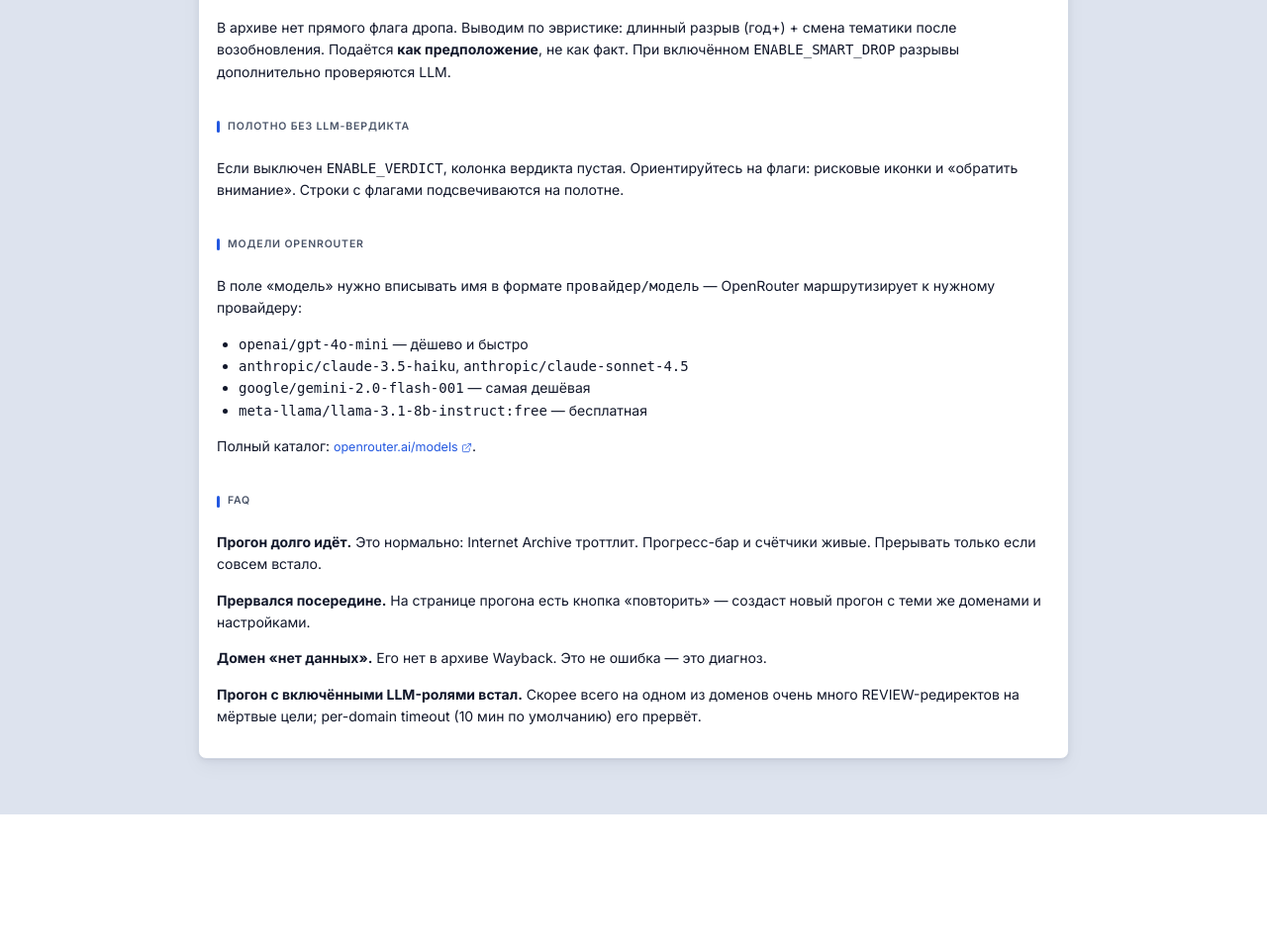
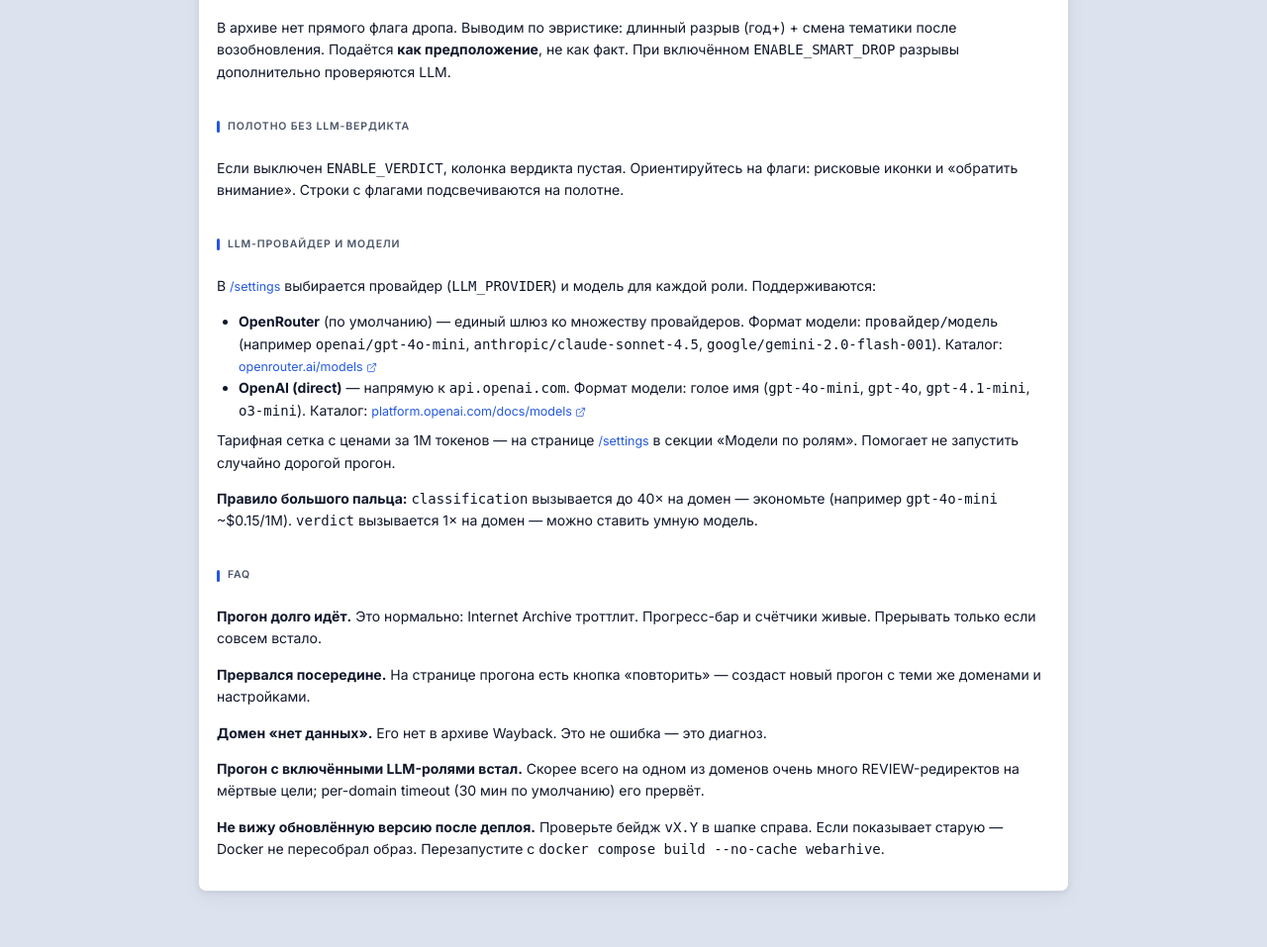
Before and after one commit to MaksimCH-afk/webarhive, a Python web app: template src/webarhive/web/templates/help.html in a window 1280 px wide. Shown: the part 746-1703 px from the top of the page at 99% size. Before the commit the page ends 1569 px from the top, so only its background shows below. Run offline with Jinja, Linux system fonts and the light colour scheme; the template is opened without the code that fills it, so the values that code supplies are empty.

Commit message:
docs: help.html — секция о LLM-провайдерах обновлена под v3.0
Раньше там был только OpenRouter (с устаревшим списком моделей).
Теперь — оба провайдера (OpenRouter и OpenAI direct) с форматом моделей,
ссылками на каталоги, упоминанием тарифной сетки в /settings и правилом
«classification экономь, verdict 1× можно дорогую».

Также правки в FAQ: per_domain_timeout 10мин → 30мин (актуальное
значение), добавлен пункт про проверку версии после деплоя.

```diff
--- a/src/webarhive/web/templates/help.html
+++ b/src/webarhive/web/templates/help.html
@@ -72,15 +72,14 @@
     </section>
 
     <section>
-      <div class="section-title" style="margin:0 0 8px">Модели OpenRouter</div>
-      <p>В поле «модель» нужно вписывать имя в формате <code>провайдер/модель</code> — OpenRouter маршрутизирует к нужному провайдеру:</p>
+      <div class="section-title" style="margin:0 0 8px">LLM-провайдер и модели</div>
+      <p>В <a class="help-link" href="/settings">/settings</a> выбирается провайдер (<code>LLM_PROVIDER</code>) и модель для каждой роли. Поддерживаются:</p>
       <ul style="margin:0;padding-left:22px">
-        <li><code>openai/gpt-4o-mini</code> — дёшево и быстро</li>
-        <li><code>anthropic/claude-3.5-haiku</code>, <code>anthropic/claude-sonnet-4.5</code></li>
-        <li><code>google/gemini-2.0-flash-001</code> — самая дешёвая</li>
-        <li><code>meta-llama/llama-3.1-8b-instruct:free</code> — бесплатная</li>
+        <li><b>OpenRouter</b> (по умолчанию) — единый шлюз ко множеству провайдеров. Формат модели: <code>провайдер/модель</code> (например <code>openai/gpt-4o-mini</code>, <code>anthropic/claude-sonnet-4.5</code>, <code>google/gemini-2.0-flash-001</code>). Каталог: <a class="help-link" href="https://openrouter.ai/models" target="_blank" rel="noopener">openrouter.ai/models {{ icon("ExternalLink", 11) }}</a></li>
+        <li><b>OpenAI (direct)</b> — напрямую к <code>api.openai.com</code>. Формат модели: голое имя (<code>gpt-4o-mini</code>, <code>gpt-4o</code>, <code>gpt-4.1-mini</code>, <code>o3-mini</code>). Каталог: <a class="help-link" href="https://platform.openai.com/docs/models" target="_blank" rel="noopener">platform.openai.com/docs/models {{ icon("ExternalLink", 11) }}</a></li>
       </ul>
-      <p>Полный каталог: <a class="help-link" href="https://openrouter.ai/models" target="_blank" rel="noopener">openrouter.ai/models {{ icon("ExternalLink", 11) }}</a>.</p>
+      <p style="margin-top:8px">Тарифная сетка с ценами за 1M токенов — на странице <a class="help-link" href="/settings">/settings</a> в секции «Модели по ролям». Помогает не запустить случайно дорогой прогон.</p>
+      <p style="margin-top:4px"><b>Правило большого пальца:</b> <code>classification</code> вызывается до 40× на домен — экономьте (например <code>gpt-4o-mini</code> ~$0.15/1M). <code>verdict</code> вызывается 1× на домен — можно ставить умную модель.</p>
     </section>
 
     <section>
@@ -88,7 +87,8 @@
       <p><b>Прогон долго идёт.</b> Это нормально: Internet Archive троттлит. Прогресс-бар и счётчики живые. Прерывать только если совсем встало.</p>
       <p><b>Прервался посередине.</b> На странице прогона есть кнопка «повторить» — создаст новый прогон с теми же доменами и настройками.</p>
       <p><b>Домен «нет данных».</b> Его нет в архиве Wayback. Это не ошибка — это диагноз.</p>
-      <p><b>Прогон с включёнными LLM-ролями встал.</b> Скорее всего на одном из доменов очень много REVIEW-редиректов на мёртвые цели; per-domain timeout (10 мин по умолчанию) его прервёт.</p>
+      <p><b>Прогон с включёнными LLM-ролями встал.</b> Скорее всего на одном из доменов очень много REVIEW-редиректов на мёртвые цели; per-domain timeout (30 мин по умолчанию) его прервёт.</p>
+      <p><b>Не вижу обновлённую версию после деплоя.</b> Проверьте бейдж <code>vX.Y</code> в шапке справа. Если показывает старую — Docker не пересобрал образ. Перезапустите с <code>docker compose build --no-cache webarhive</code>.</p>
     </section>
 
   </div>
```
